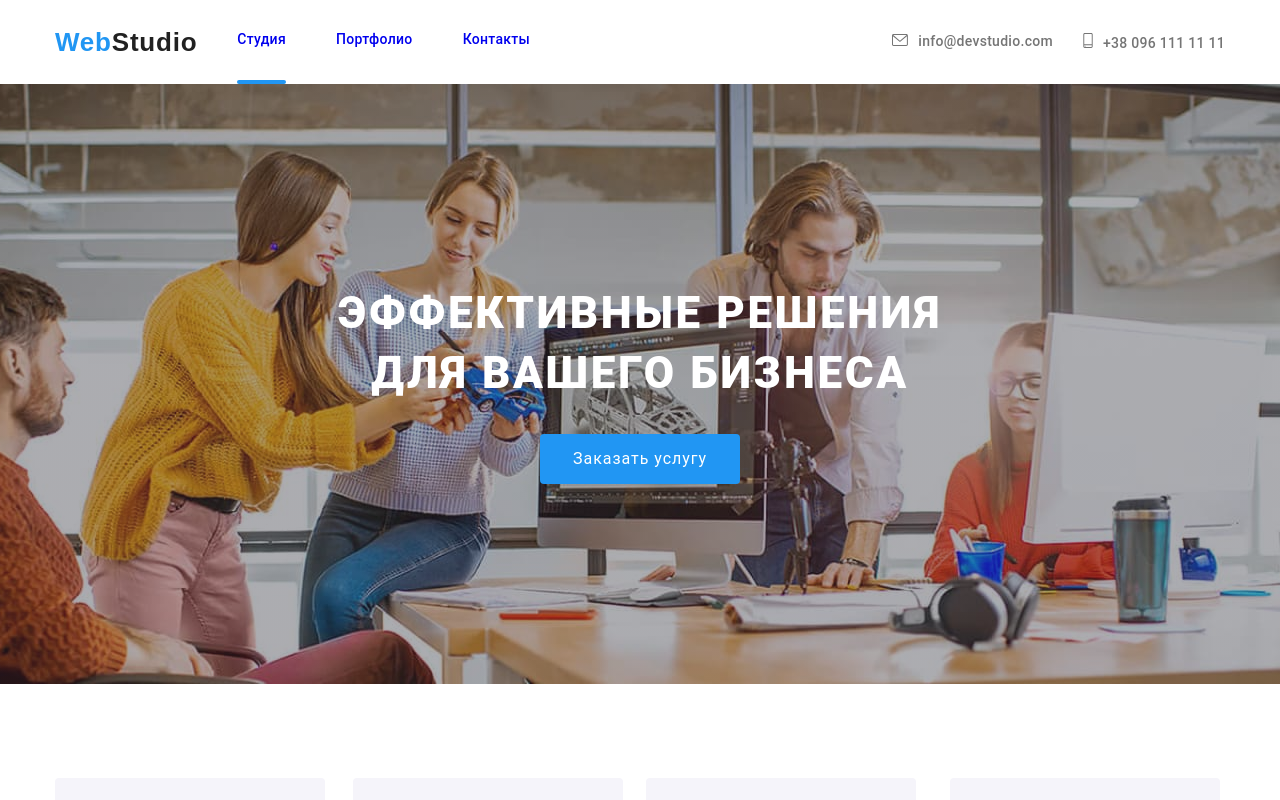
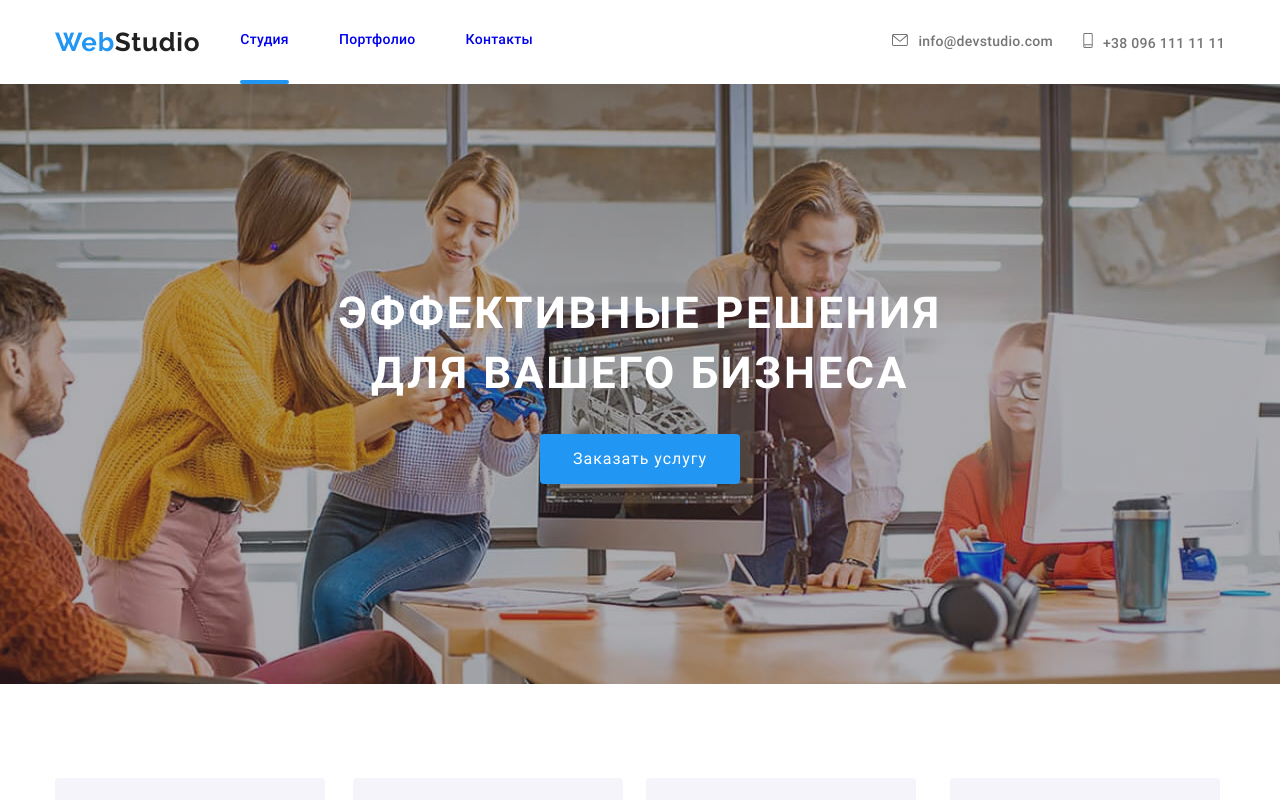
Before and after one commit to TatyanaLozova/goit-markup-hw-07, a plain HTML site: page index.html in a window 1280 px wide. Shown: the top 800 px of the page. Drawn offline with Linux system fonts and the light colour scheme; the site is published under a folder, as on GitHub Pages, so addresses that start at the root find nothing.

Commit message:
+точки

```diff
--- a/sass/base/_fonts.scss
+++ b/sass/base/_fonts.scss
@@ -4,8 +4,8 @@
     font-style: normal;
     font-weight: 400;
     src:
-         url('/fonts/roboto-v20-latin_cyrillic-regular.woff2') format('woff2'),
-         url('/fonts/roboto-v20-latin_cyrillic-regular.woff') format('woff');
+         url('../fonts/roboto-v20-latin_cyrillic-regular.woff2') format('woff2'),
+         url('../fonts/roboto-v20-latin_cyrillic-regular.woff') format('woff');
 }
 
 // roboto-500
@@ -14,8 +14,8 @@
     font-style: normal;
     font-weight: 500;
     src:
-         url('/fonts/roboto-v20-latin_cyrillic-500.woff2') format('woff2'),
-         url('/fonts/roboto-v20-latin_cyrillic-500.woff') format('woff');
+         url('../fonts/roboto-v20-latin_cyrillic-500.woff2') format('woff2'),
+         url('../fonts/roboto-v20-latin_cyrillic-500.woff') format('woff');
   }
 //roboto-700
   @font-face {
@@ -24,8 +24,8 @@
     font-weight: 700;
 
     src:
-         url('/fonts/roboto-v20-latin_cyrillic-700.woff2') format('woff2'),
-         url('/fonts/roboto-v20-latin_cyrillic-700.woff') format('woff');
+         url('../fonts/roboto-v20-latin_cyrillic-700.woff2') format('woff2'),
+         url('../fonts/roboto-v20-latin_cyrillic-700.woff') format('woff');
   }
 
 //raleway-regular 400
@@ -35,8 +35,8 @@
     font-weight: 400;
     src:
 
-         url('/fonts/raleway-v17-latin_cyrillic-regular.woff2') format('woff2'),
-         url('/fonts/raleway-v17-latin_cyrillic-regular.woff') format('woff');
+         url('../fonts/raleway-v17-latin_cyrillic-regular.woff2') format('woff2'),
+         url('../fonts/raleway-v17-latin_cyrillic-regular.woff') format('woff');
 }
 
 //raleway-700 -
@@ -47,6 +47,6 @@
     font-weight: 700;
     src:
 
-         url('/fonts/raleway-v17-latin_cyrillic-700.woff2') format('woff2'),
-         url('/fonts/raleway-v17-latin_cyrillic-700.woff') format('woff');
+         url('../fonts/raleway-v17-latin_cyrillic-700.woff2') format('woff2'),
+         url('../fonts/raleway-v17-latin_cyrillic-700.woff') format('woff');
   }
```
Also changed, not shown: css/main.css, css/main.min.css, css/portfolio.css, css/portfolio.min.css, 4 other files.
